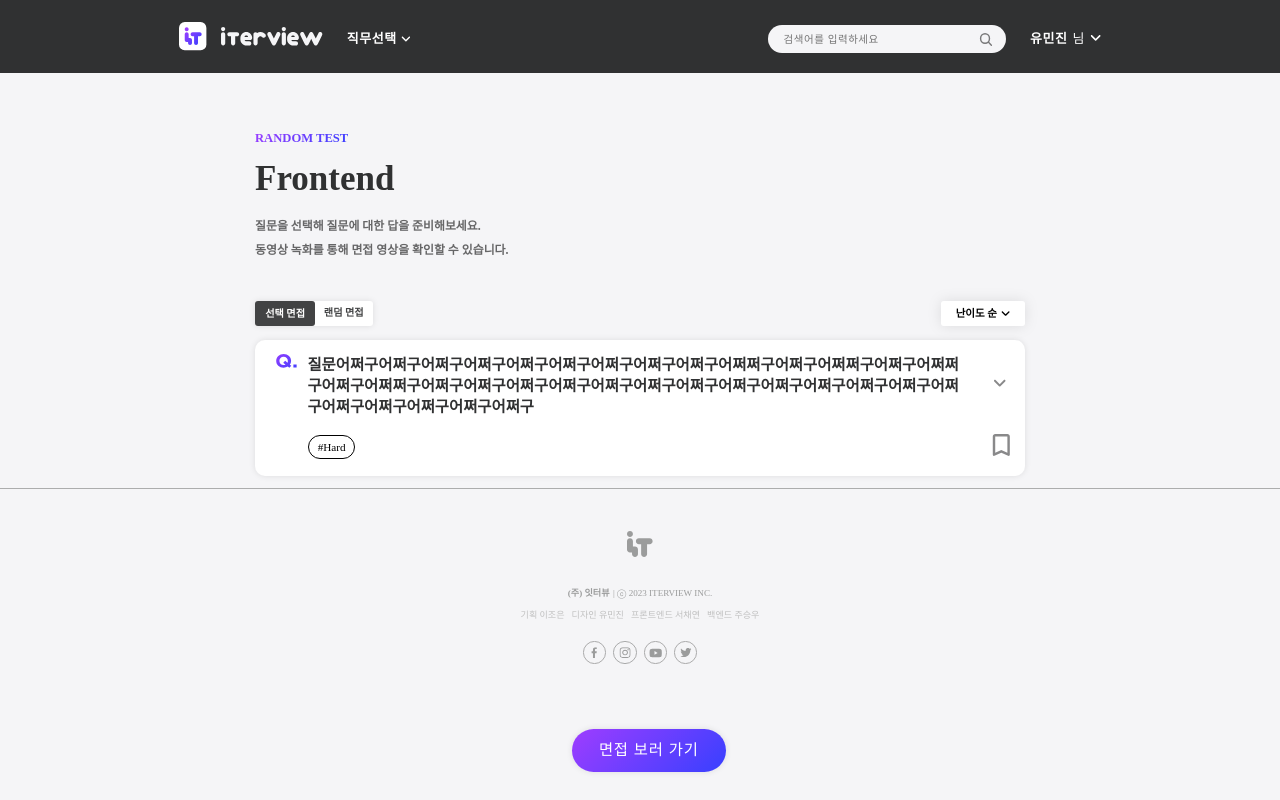
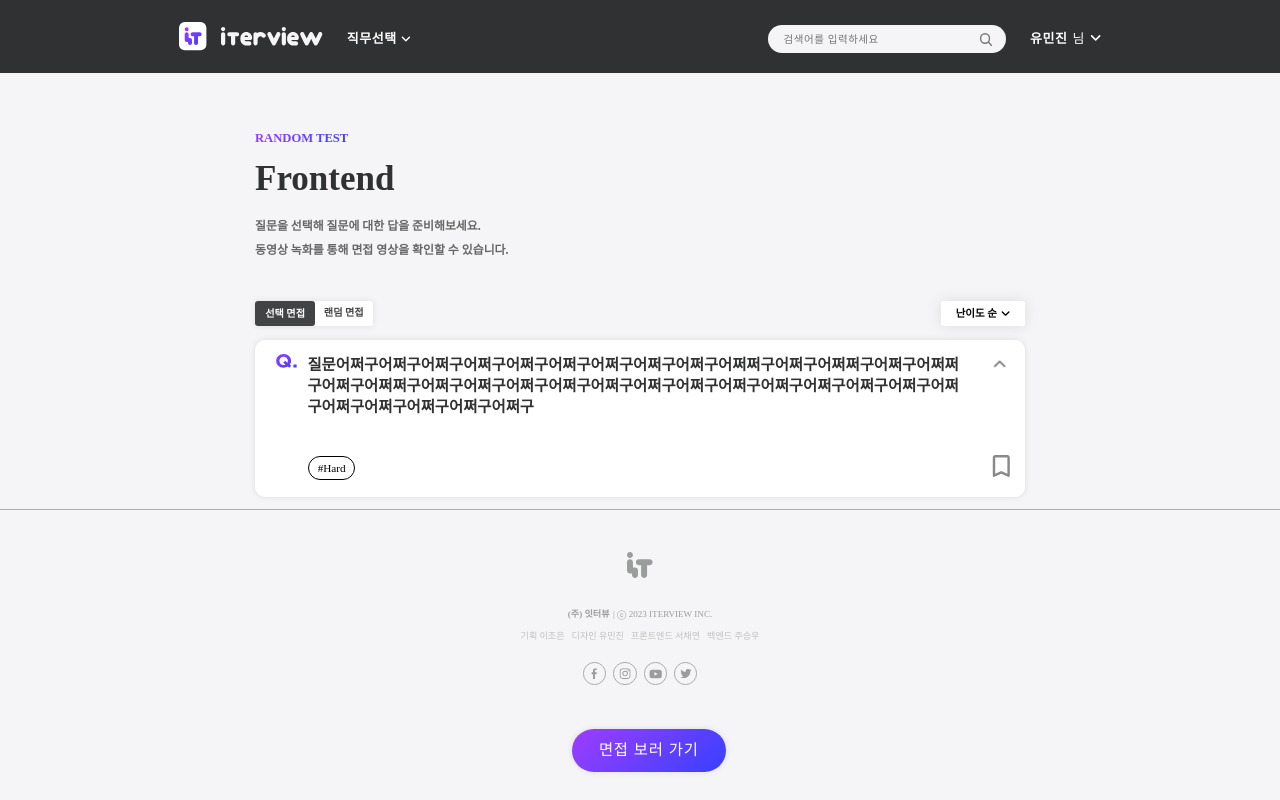
Before and after one commit to BLACKPINK-SLJY/Iterview-FE, a React (Create React App) app: page /question in a window 1280 px wide. Both pictures are taken after a click on the element 640 px from the left and 362 px from the top of the page. Built offline with nearby package versions, Linux system fonts and the light colour scheme.

Commit message:
fix: 질문 width 변경 시 탈출 수정 및 화살표 애니메이션 작업

```diff
--- a/src/components/questionBtn/questionBtn.jsx
+++ b/src/components/questionBtn/questionBtn.jsx
@@ -8,6 +8,7 @@ import { faAngleDown } from '@fortawesome/free-solid-svg-icons';
 import Bookmarkoff from '../../assets/svg/bookmark/bookmarkoff.svg';
 import Bookmarkon from '../../assets/svg/bookmark/bookmarkon.svg';
 import Tag from '../toggle/tag/tag';
+import { keyframes } from 'styled-components';
 
 function QuestionBtn(props) {
     const parentRef = useRef(null);
@@ -41,21 +42,34 @@ function QuestionBtn(props) {
     <Container>
         <Header onClick={handleClick}>
             {visibleAll ?
-                <div style={{display:"flex", width:"1014px", height:"fit-content",}}>
+            <>
+              <div style={{display:"flex", width:"1014px", height:"fit-content", marginRight:"5px"}}>
               <QImgStyle src={QImg} />
                   <div style={{}}>
                       {data[0].questions[0].question}
                   </div>
               </div>
+              <Icon>
+                <div>
+                  <FontAwesomeIcon icon={faAngleDown}/>
+                </div>
+              </Icon>
+            </>
             :
-                <div style={{display:"flex", width:"1014px"}}>
+            <>
+              <HeaderDiv>
               <QImgStyle src={QImg} />
                   <div style={{display:"block", textOverflow:"ellipsis", overflow:"hidden", whiteSpace:"nowrap"}}>
                       {data[0].questions[0].question}
                   </div>
+              </HeaderDiv>
+              <Icon2>
+                <div>
+                  <FontAwesomeIcon icon={faAngleDown}/>
                 </div>
+              </Icon2>
+            </>
             }
-            <FontAwesomeIcon icon={faAngleDown} style={{marginRight:"26px", color:"#89898A", marginBottom:"6px"}}/>
         </Header>
         <ContentsWrapper ref={parentRef}>
             <Contents ref={childRef}>
@@ -84,7 +98,6 @@ const Container = styled.div`
 `
 const Header = styled.div`
     display: flex;
-    align-items: center;
     height: fit-content;
     font-weight: 700;
     font-size: 22px;
@@ -107,7 +120,6 @@ const QImgStyle = styled.img`
   margin-left: 30px;
   margin-right: 15.4px;
   padding-bottom: 10px;
-
 `
 const ContentsWrapper = styled.div`
     height: 0;
@@ -133,3 +145,41 @@ const TagList = styled.div`
     margin-top: 12px;
     margin-bottom: 24px;
 `
+const HeaderDiv = styled.div`
+    display: flex;
+    width: 1014px;
+
+    @media screen and (max-width: 1000px) {
+        width: 700px;
+    }
+`
+const AniUp = keyframes`
+  0% {
+    transform:rotate(0deg);
+  }
+  100%{
+    transform:rotate(180deg);
+  }
+`
+const AniDown = keyframes`
+  0% {
+    transform:rotate(180deg);
+  }
+  100%{
+    transform:rotate(0deg);
+  }
+`
+const Icon = styled.div`
+    margin-right: 26px;
+    color: #89898A;
+    margin-bottom: 90px;
+
+    animation: ${AniUp} 0.1s linear forwards;
+`
+const Icon2 = styled.div`
+    margin-right: 26px;
+    color: #89898A;
+    margin-bottom: 6px;
+
+    animation: ${AniDown} 0.1s linear forwards;
+`
```
Lines whose indentation alone changed are shown as unchanged.
